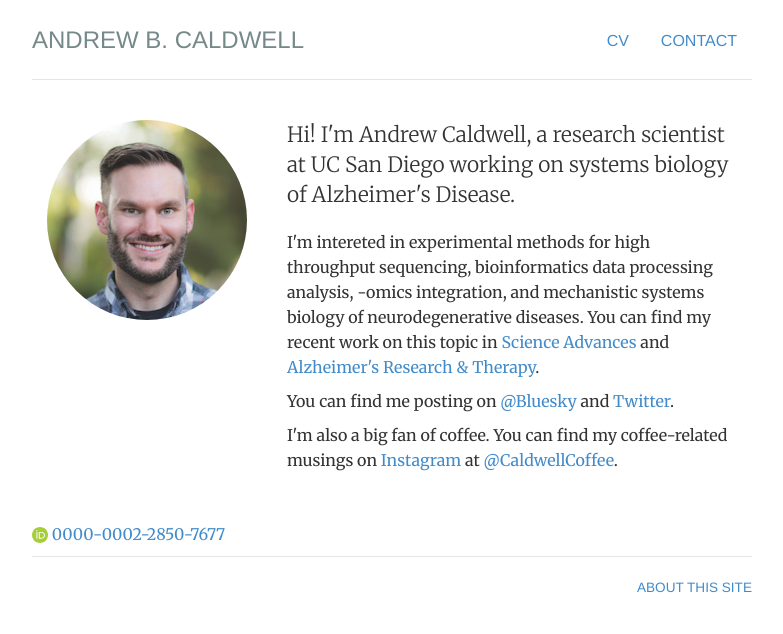
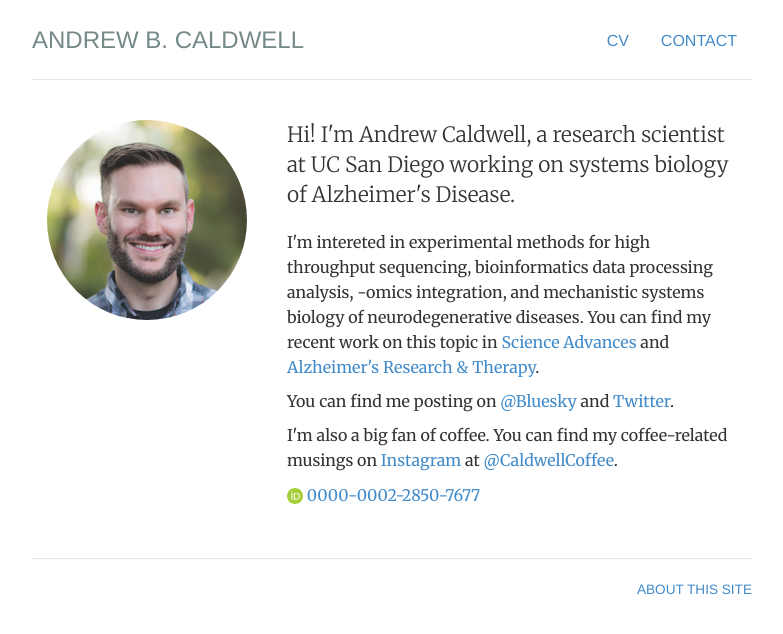
Before and after one commit to andrewbcaldwell/andrewbcaldwell.github.io, a Jekyll site: the page built from index.html, in a window 1280 px wide. Shown: the top 634 px of the page, without its empty margins (248-1031 px from the left). Built offline with Jekyll 4.4.1, drawn with Linux system fonts in a browser that asks for light colours.

Commit message:
Update index.html
updated paragraphs

```diff
--- a/index.html
+++ b/index.html
@@ -14,17 +14,12 @@ description: Andrew B. Caldwell is a research scientist at UC San Diego.
     <div itemscope itemtype="http://data-vocabulary.org/Person" class="col-sm-8">
     <p class="lead">Hi! I'm <span itemprop="name">Andrew Caldwell</span>, a <span itemprop="title">research scientist</span> at UC San Diego working on systems biology of Alzheimer's Disease.</p>
     <p>I'm intereted in <span itemprop="research">experimental methods for high throughput sequencing</span>, <span itemprop="research">bioinformatics data processing analysis</span>, <span itemprop="research">-omics integration</span>, and <span itemprop="research">mechanistic systems biology of neurodegenerative diseases</span>. You can find my recent work on this topic in <a href="https://advances.sciencemag.org/content/6/46/eaba5933">Science Advances</a> and <a href=" https://doi.org/10.1186/s13195-024-01659-6">Alzheimer's Research & Therapy</a>.</p>
-
     <p></p>You can find me posting on <a href="https://bsky.app/profile/andrewbcaldwell.bsky.social">@Bluesky</a> and <a href="https://www.twitter.com/andrewbcaldwell">Twitter</a>.</p>
-
     <p>I'm also a big fan of coffee. You can find my coffee-related musings on <a href="https://www.instagram.com/caldwellcoffee">Instagram</a> at <a href="https://www.instagram.com/caldwellcoffee">@CaldwellCoffee</a>.</p>
+    <p><a href="https://orcid.org/0000-0002-2850-7677" aria-label="View ORCID record">
+        <img src="/img/ORCID_iD_icon-vector.svg" alt="ORCID iD" width="16" height="16"/>
+        0000-0002-2850-7677
+    </a></p>
     </div>
 </div>
-<p></p><a href="https://orcid.org/0000-0002-2850-7677" aria-label="View ORCID record">
-
-<img src="/img/ORCID_iD_icon-vector.svg" alt="ORCID iD" width="16" height="16"/>
-
-0000-0002-2850-7677
-
-</a></p>
 <!-- </div> -->
```
